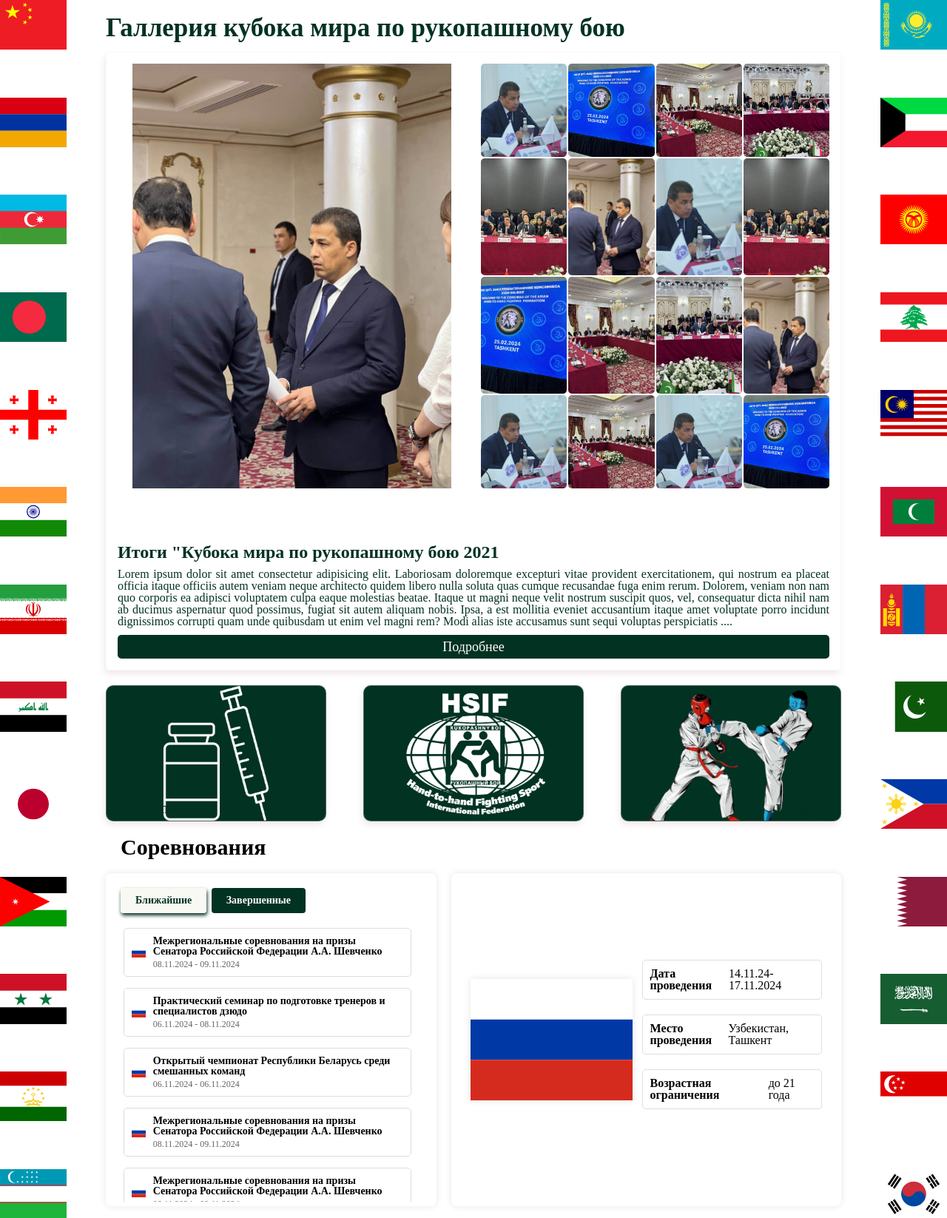
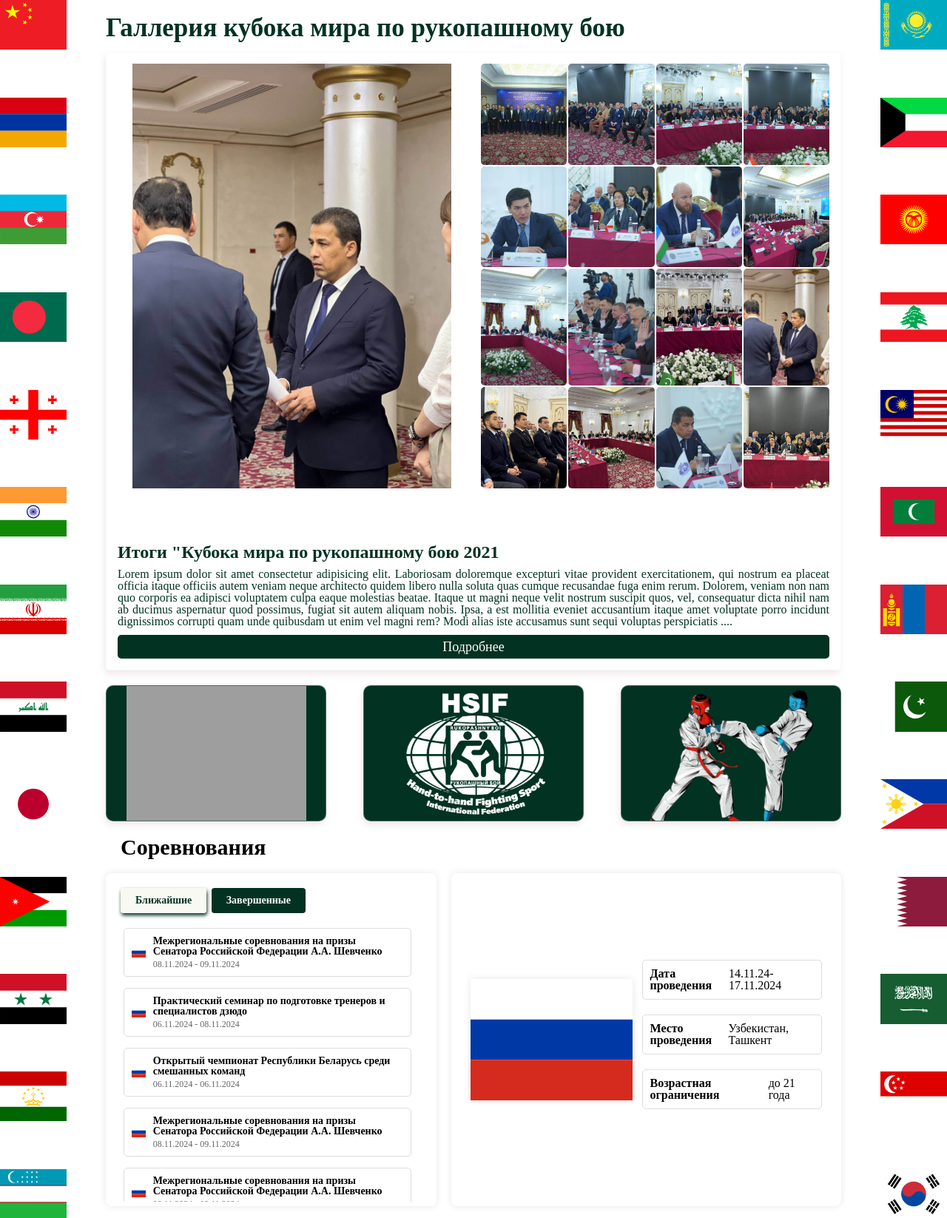
Before and after one commit to quramboyev/asianfederation, a Django app: page /en/ in a window 1280 px wide. Shown: the part 100-1746 px from the top of the page at 74% size. Run offline with Django 4.2, Linux system fonts and the light colour scheme; parts of the project's set-up code (start-up, migrations or seed data) failed here and were passed over; some libraries are stand-ins or nearby versions; some web fonts are replaced; grey boxes are pictures that could not be loaded.

Commit message:
gallery second

```diff
--- a/project/templates/home.html
+++ b/project/templates/home.html
@@ -19,37 +19,37 @@
             <img src="{% static 'home/images/gallery6.jpg' %}" alt="" class="slide-img" />
           </li>
           <li class="slide">
-            <img src="{% static 'home/images/gallery5.jpg' %}" alt="" class="slide-img" />
+            <img src="{% static 'home/images/img7.jpg' %}" alt="" class="slide-img" />
           </li>
           <li class="slide">
-            <img src="{% static 'home/images/gallery4.jpg' %}" alt="" class="slide-img" />
+            <img src="{% static 'home/images/img8.jpg' %}" alt="" class="slide-img" />
           </li>
           <li class="slide">
-            <img src="{% static 'home/images/gallery3.jpg' %}" alt="" class="slide-img" />
+            <img src="{% static 'home/images/img9.jpg' %}" alt="" class="slide-img" />
           </li>
           <li class="slide">
-            <img src="{% static 'home/images/gallery2.jpg' %}" alt="" class="slide-img" />
+            <img src="{% static 'home/images/gimg10.jpg' %}" alt="" class="slide-img" />
           </li>
           <li class="slide">
             <img src="{% static 'home/images/gallery1.jpg' %}" alt="" class="slide-img" />
           </li>
           <li class="slide">
-            <img src="{% static 'home/images/gallery6.jpg' %}" alt="" class="slide-img" />
+            <img src="{% static 'home/images/img1.jpg' %}" alt="" class="slide-img" />
           </li>
           <li class="slide">
-            <img src="{% static 'home/images/gallery5.jpg' %}" alt="" class="slide-img" />
+            <img src="{% static 'home/images/img2.jpg' %}" alt="" class="slide-img" />
           </li>
           <li class="slide">
-            <img src="{% static 'home/images/gallery4.jpg' %}" alt="" class="slide-img" />
+            <img src="{% static 'home/images/img3.jpg' %}" alt="" class="slide-img" />
           </li>
           <li class="slide">
-            <img src="{% static 'home/images/gallery3.jpg' %}" alt="" class="slide-img" />
+            <img src="{% static 'home/images/img4.jpg' %}" alt="" class="slide-img" />
           </li>
           <li class="slide">
-            <img src="{% static 'home/images/gallery2.jpg' %}" alt="" class="slide-img" />
+            <img src="{% static 'home/images/img5.jpg' %}" alt="" class="slide-img" />
           </li>
           <li class="slide">
-            <img src="{% static 'home/images/gallery1.jpg' %}" alt="" class="slide-img" />
+            <img src="{% static 'home/images/img6.jpg' %}" alt="" class="slide-img" />
           </li>
         </ul>
         <div class="navigation">
@@ -63,34 +63,34 @@
         </div>
         <ul class="gallery-list" id="galleryl">
           <li class="gallery-item">
-            <img src="{% static 'home/images/gallery6.jpg' %}" alt="photo gallery" class="gallery-img">
+            <img src="{% static 'home/images/img1.jpg' %}" alt="photo gallery" class="gallery-img">
           </li>
           <li class="gallery-item">
-            <img src="{% static 'home/images/gallery2.jpg' %}" alt="photo gallery" class="gallery-img">
+            <img src="{% static 'home/images/img2.jpg' %}" alt="photo gallery" class="gallery-img">
           </li>
           <li class="gallery-item">
-            <img src="{% static 'home/images/gallery5.jpg' %}" alt="photo gallery" class="gallery-img">
+            <img src="{% static 'home/images/img3.jpg' %}" alt="photo gallery" class="gallery-img">
           </li>
           <li class="gallery-item">
-            <img src="{% static 'home/images/gallery3.jpg' %}" alt="photo gallery" class="gallery-img">
+            <img src="{% static 'home/images/img4.jpg' %}" alt="photo gallery" class="gallery-img">
           </li>
           <li class="gallery-item">
-            <img src="{% static 'home/images/gallery4.jpg' %}" alt="photo gallery" class="gallery-img">
+            <img src="{% static 'home/images/img5.jpg' %}" alt="photo gallery" class="gallery-img">
           </li>
           <li class="gallery-item">
-            <img src="{% static 'home/images/gallery1.jpg' %}" alt="photo gallery" class="gallery-img">
+            <img src="{% static 'home/images/img6.jpg' %}" alt="photo gallery" class="gallery-img">
           </li>
           <li class="gallery-item">
-            <img src="{% static 'home/images/gallery6.jpg' %}" alt="photo gallery" class="gallery-img">
+            <img src="{% static 'home/images/img7.jpg' %}" alt="photo gallery" class="gallery-img">
           </li>
           <li class="gallery-item">
-            <img src="{% static 'home/images/gallery4.jpg' %}" alt="photo gallery" class="gallery-img">
+            <img src="{% static 'home/images/img8.jpg' %}" alt="photo gallery" class="gallery-img">
           </li>
           <li class="gallery-item">
-            <img src="{% static 'home/images/gallery2.jpg' %}" alt="photo gallery" class="gallery-img">
+            <img src="{% static 'home/images/img9.jpg' %}" alt="photo gallery" class="gallery-img">
           </li>
           <li class="gallery-item">
-            <img src="{% static 'home/images/gallery5.jpg' %}" alt="photo gallery" class="gallery-img">
+            <img src="{% static 'home/images/img10.jpg' %}" alt="photo gallery" class="gallery-img">
           </li>
           <li class="gallery-item">
             <img src="{% static 'home/images/gallery3.jpg' %}" alt="photo gallery" class="gallery-img">
@@ -99,7 +99,7 @@
             <img src="{% static 'home/images/gallery1.jpg' %}" alt="photo gallery" class="gallery-img">
           </li>
           <li class="gallery-item">
-            <img src="{% static 'home/images/gallery6.jpg' %}" alt="photo gallery" class="gallery-img">
+            <img src="{% static 'home/images/gallery7.jpg' %}" alt="photo gallery" class="gallery-img">
           </li>
           <li class="gallery-item">
             <img src="{% static 'home/images/gallery5.jpg' %}" alt="photo gallery" class="gallery-img">
@@ -108,7 +108,7 @@
             <img src="{% static 'home/images/gallery6.jpg' %}" alt="photo gallery" class="gallery-img">
           </li>
           <li class="gallery-item">
-            <img src="{% static 'home/images/gallery2.jpg' %}" alt="photo gallery" class="gallery-img">
+            <img src="{% static 'home/images/gallery4.jpg' %}" alt="photo gallery" class="gallery-img">
           </li>
         </ul>
       </div>
@@ -137,11 +137,9 @@
   <section class="home-section">
     <div class="news-wrapper">
       <a href="{% url 'antidoping' %}" class="antidoping general-style" id="clickableDoping">
-        <span class="antidoping-title-m">Антидопинг</span>
       </a>
       <div class="hsif-tv general-style" id="clickableVid"></div>
       <a href="{% url 'history' %}" class="antidoping history general-style">
-        <span class="history-title">История</span>
       </a>
     </div>
     <!-- events -->
```
Also changed, not shown: project/assets/home/images/gallery10.jpg (deleted), project/assets/home/images/gallery11.jpg (deleted), project/assets/home/images/gallery8.jpg (deleted), project/assets/home/images/gallery9.jpg (deleted), project/assets/home/images/history-b.png (deleted), project/assets/home/images/img1.jpg (added), project/assets/home/images/img10.jpg (added), project/assets/home/images/img2.jpg (added), project/assets/home/images/img3.jpg (added), project/assets/home/images/img4.jpg (added), project/assets/home/images/img5.jpg (added), project/assets/home/images/img6.jpg (added), project/assets/home/images/img7.jpg (added), project/assets/home/images/img8.jpg (added), 3 more files.
